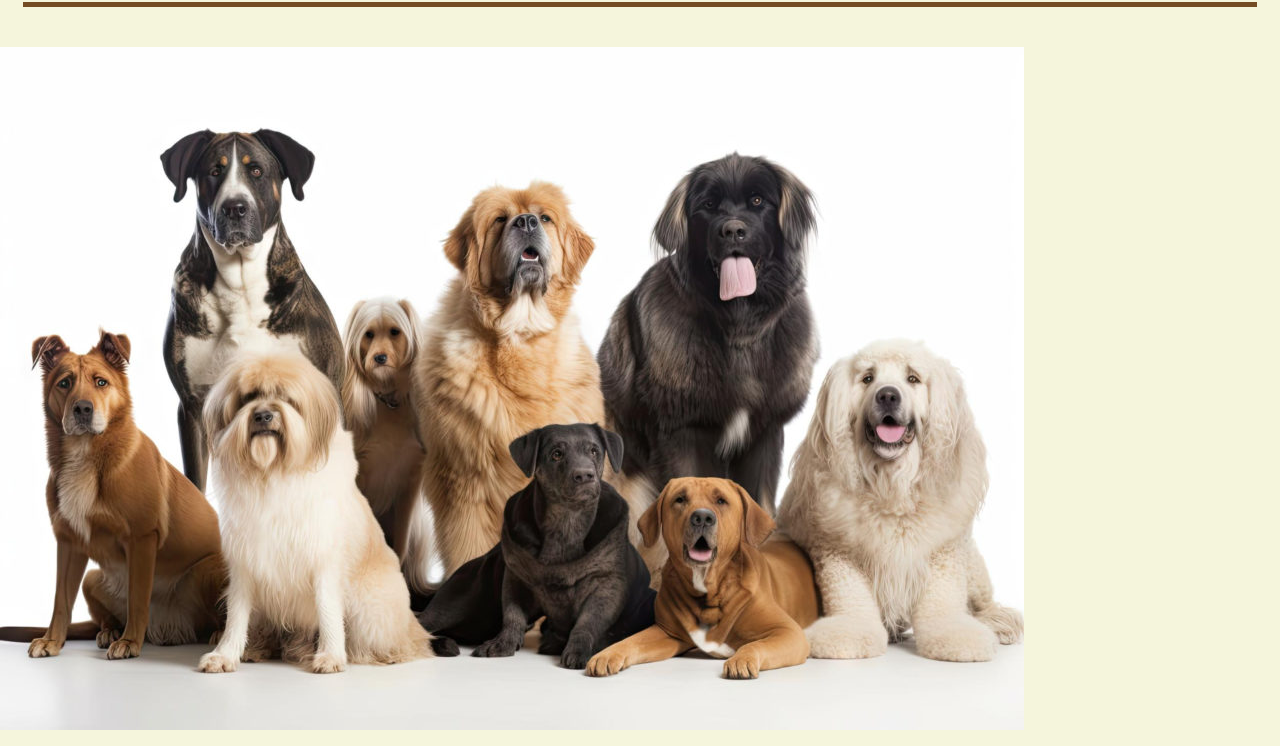
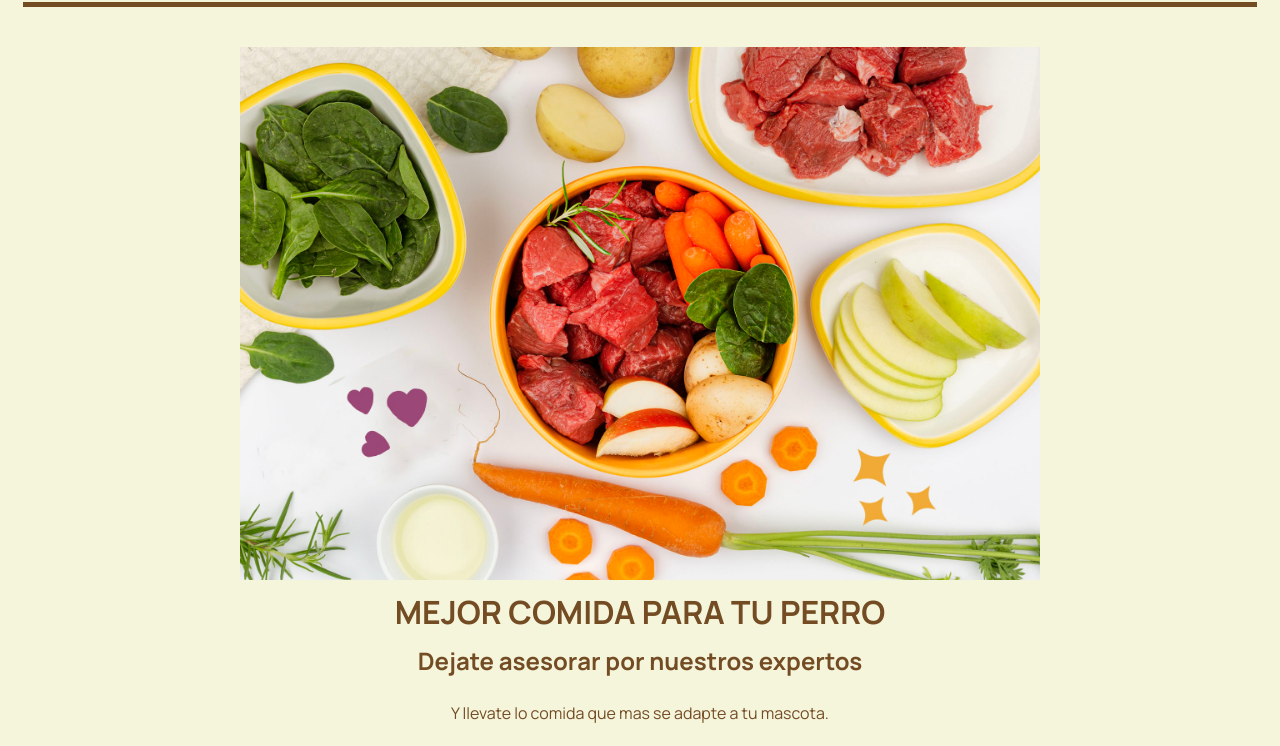
Before and after one commit to rocio-ld/project-promo-z-module2-team1, a website built with Vite: page src/index.html in a window 1280 px wide. Shown: the part 172-918 px from the top of the page. Built offline with nearby package versions, Linux system fonts and the light colour scheme.

Commit message:
section1 estilo

```diff
--- a/src/partials/section1.html
+++ b/src/partials/section1.html
@@ -1,9 +1,9 @@
 <section>
-  <div class="photo">
-    <img src="./images/grupo-perros.jpg" alt="Nuestras mascotas">
-    <h1 class="title"> MEJOR COMIDA PARA TU PERRO</h1>
-       <h2 class="title2">Dejate asesorar por nuestros expertos</h2>
-       <p class="texto">Y llevate lo comida que mas se adapte a tu mascota.</p>
-      <button>EMPIEZA YA</button>
+  <div class="divsection">
+    <img src="./images/comida_carne.jpg" alt="Nuestras mascotas" class="divsection__img">
+    <h1 class="divsection__title"> MEJOR COMIDA PARA TU PERRO</h1>
+    <h2 class="divsection__title2">Dejate asesorar por nuestros expertos</h2>
+    <p class="divsection__parrafo">Y llevate lo comida que mas se adapte a tu mascota.</p>
+
   </div>
 </section>
--- a/src/scss/layout/_section1.scss
+++ b/src/scss/layout/_section1.scss
@@ -1,27 +1,27 @@
-.photo{
-  background-image: './images/grupo-perros.jpg';
-  height: 100vh;
-  width: 100%;
-  background-size: cover;
-  background-position: center;
-  position: relative;
+.divsection {
+
+
+    &__img {
+      width: 100vh;
     }
 
 
-  .title {
-    display: flex;
-    font-size: 3em;
-    padding: 20px;
-    box-sizing: border-box;
-    position: absolute;  text-align: center;
-    transform: translate();
-    margin-top: 10px;
+    &__title {
+    font-family: $font;
+    color: rgb(116,76,36);
+    font-size: 32px;
+    font-weight: bold;
+    text-align: center;
   }
+    &__title2 {
+      font-family: $font;
+      color: rgb(116,76,36);
+      text-align: center;
+    }
+      &__parrafo {
+        padding: 15px;
+        font-family: $font;
+        color: rgb(116,76,36);
+      }
 
-  .title2 {
-    padding: 15px;
-  }
-  .texto {
-    padding: 20px;
-    font-size: 20px;
-  }
+}
```
